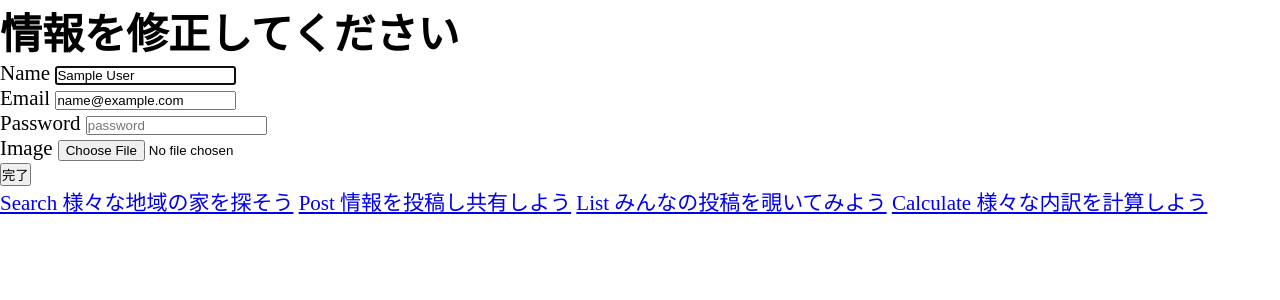
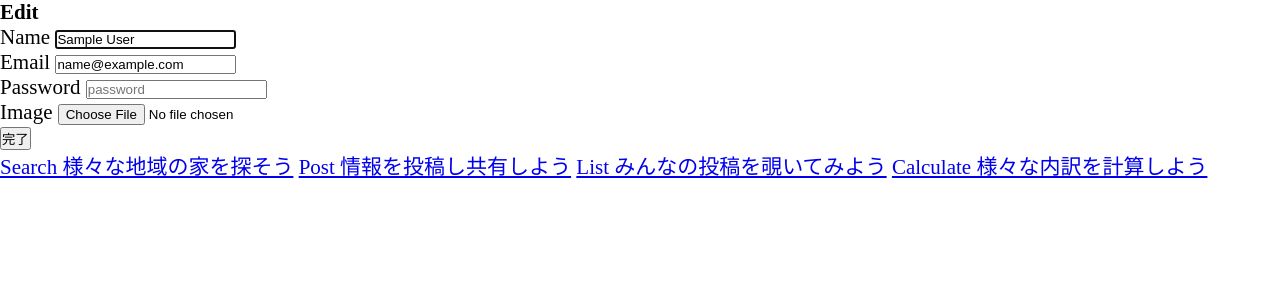
Before and after one commit to TAKUMI120108/TakuHome, a Rails app: page /customer/1/edit in a window 1280 px wide. Shown: the part 246-546 px from the top of the page. Run offline with Rails 7, Linux system fonts and the light colour scheme; the visitor is signed in with stand-in values (Sample User, id 1); data comes from the database, SQL or seed files in the repository; style sheets or scripts are compiled from the project's sources; some web fonts are replaced.

Commit message:
customer edit 修正

```diff
--- a/app/views/customer/edit.html.erb
+++ b/app/views/customer/edit.html.erb
@@ -1,5 +1,5 @@
 <div class="text-center border d-inline list-unstyled">
-<h1>情報を修正してください</h1>
+<h4>Edit</h4>
 <%= form_with model: @customer do |f| %>
   <label for ="inputName">Name</label>
   <%= f.text_field :name, autofocus: true, id:"inputName", placeholder:"名前" %>
```
